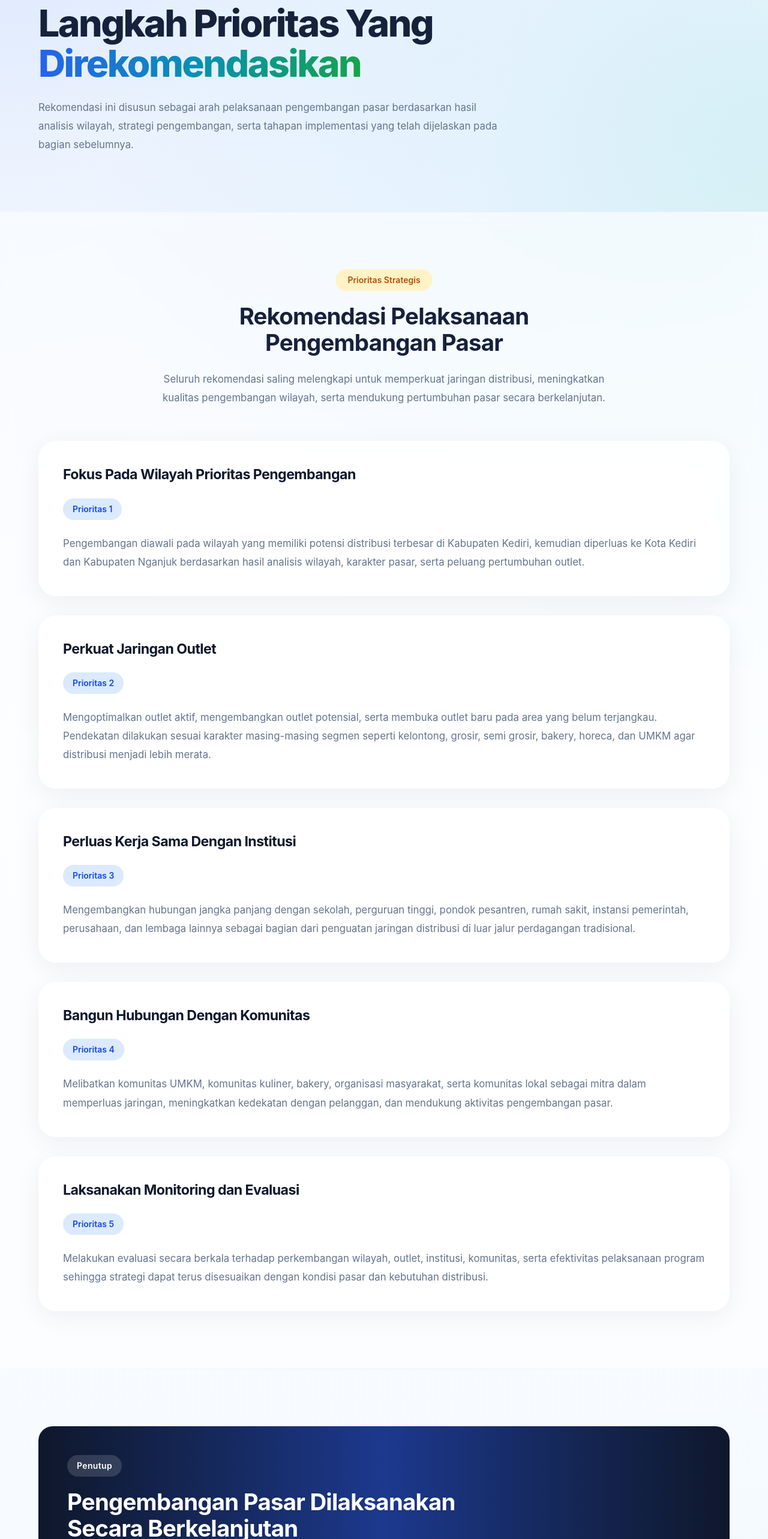
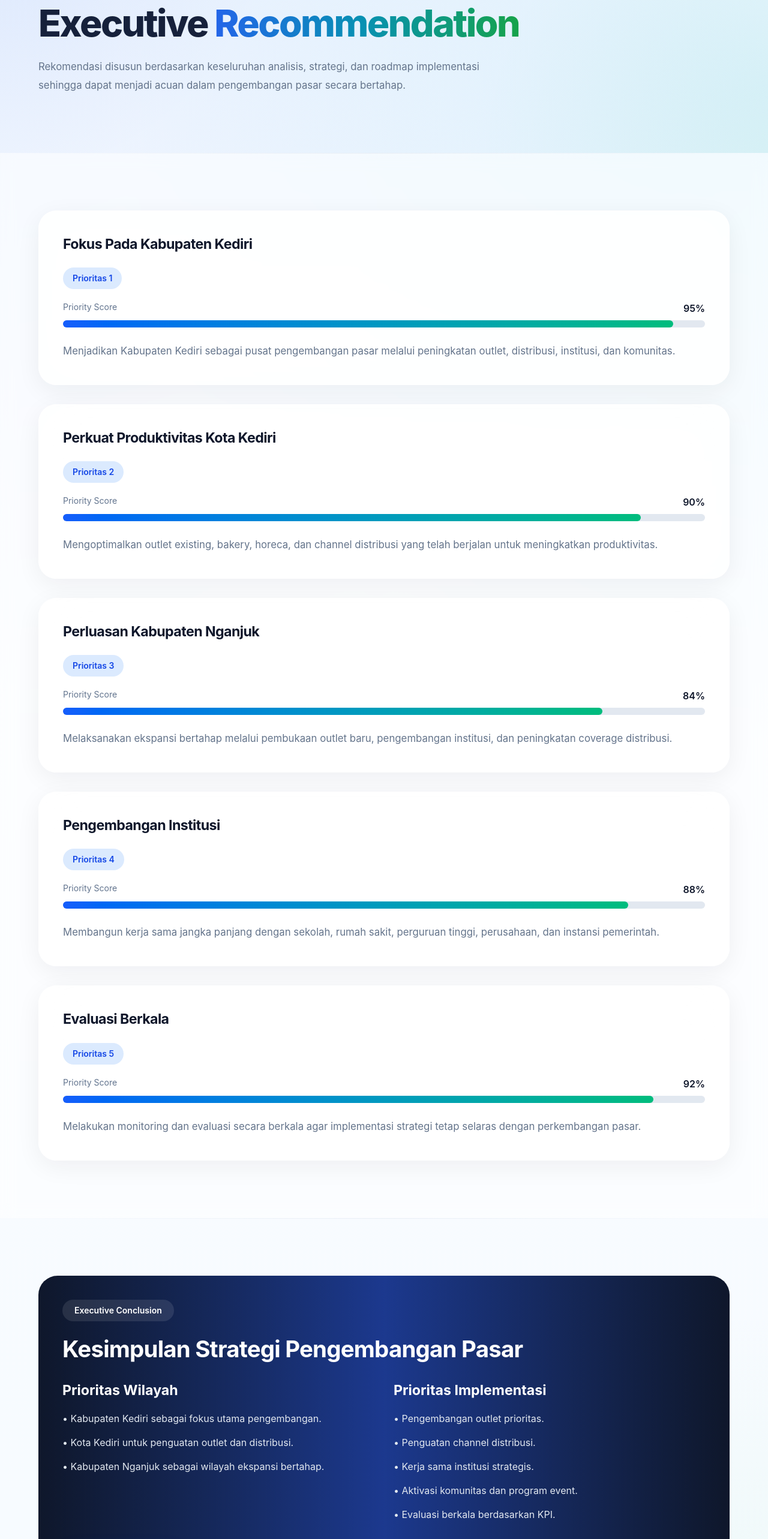
Before and after one commit to dawudsw0491-cell/market-strategy-presentation, a Next.js app: page /rekomendasi in a window 1280 px wide. Shown: the part 234-2800 px from the top of the page at 60% size. Built offline with nearby package versions, Linux system fonts and the light colour scheme.

Commit message:
refactor(recommendation): redesign recommendation into executive dashboard

```diff
--- a/app/rekomendasi/page.tsx
+++ b/app/rekomendasi/page.tsx
@@ -9,35 +9,69 @@ import Section from "@/components/ui/section";
 const recommendations = [
   {
     priority: "Prioritas 1",
-    title: "Fokus Pada Wilayah Prioritas Pengembangan",
+    title: "Fokus Pada Kabupaten Kediri",
+    score: 95,
     description:
-      "Pengembangan diawali pada wilayah yang memiliki potensi distribusi terbesar di Kabupaten Kediri, kemudian diperluas ke Kota Kediri dan Kabupaten Nganjuk berdasarkan hasil analisis wilayah, karakter pasar, serta peluang pertumbuhan outlet.",
+      "Menjadikan Kabupaten Kediri sebagai pusat pengembangan pasar melalui peningkatan outlet, distribusi, institusi, dan komunitas.",
   },
   {
     priority: "Prioritas 2",
-    title: "Perkuat Jaringan Outlet",
+    title: "Perkuat Produktivitas Kota Kediri",
+    score: 90,
     description:
-      "Mengoptimalkan outlet aktif, mengembangkan outlet potensial, serta membuka outlet baru pada area yang belum terjangkau. Pendekatan dilakukan sesuai karakter masing-masing segmen seperti kelontong, grosir, semi grosir, bakery, horeca, dan UMKM agar distribusi menjadi lebih merata.",
+      "Mengoptimalkan outlet existing, bakery, horeca, dan channel distribusi yang telah berjalan untuk meningkatkan produktivitas.",
   },
   {
     priority: "Prioritas 3",
-    title: "Perluas Kerja Sama Dengan Institusi",
+    title: "Perluasan Kabupaten Nganjuk",
+    score: 84,
     description:
-      "Mengembangkan hubungan jangka panjang dengan sekolah, perguruan tinggi, pondok pesantren, rumah sakit, instansi pemerintah, perusahaan, dan lembaga lainnya sebagai bagian dari penguatan jaringan distribusi di luar jalur perdagangan tradisional.",
+      "Melaksanakan ekspansi bertahap melalui pembukaan outlet baru, pengembangan institusi, dan peningkatan coverage distribusi.",
   },
   {
     priority: "Prioritas 4",
-    title: "Bangun Hubungan Dengan Komunitas",
+    title: "Pengembangan Institusi",
+    score: 88,
     description:
-      "Melibatkan komunitas UMKM, komunitas kuliner, bakery, organisasi masyarakat, serta komunitas lokal sebagai mitra dalam memperluas jaringan, meningkatkan kedekatan dengan pelanggan, dan mendukung aktivitas pengembangan pasar.",
+      "Membangun kerja sama jangka panjang dengan sekolah, rumah sakit, perguruan tinggi, perusahaan, dan instansi pemerintah.",
   },
   {
     priority: "Prioritas 5",
-    title: "Laksanakan Monitoring dan Evaluasi",
+    title: "Evaluasi Berkala",
+    score: 92,
     description:
-      "Melakukan evaluasi secara berkala terhadap perkembangan wilayah, outlet, institusi, komunitas, serta efektivitas pelaksanaan program sehingga strategi dapat terus disesuaikan dengan kondisi pasar dan kebutuhan distribusi.",
+      "Melakukan monitoring dan evaluasi secara berkala agar implementasi strategi tetap selaras dengan perkembangan pasar.",
   },
 ];
+
+function Progress({
+  value,
+}: {
+  value: number;
+}) {
+  return (
+    <div className="mt-5">
+      <div className="mb-2 flex justify-between">
+        <span className="text-sm text-slate-500">
+          Priority Score
+        </span>
+
+        <span className="font-semibold text-slate-900">
+          {value}%
+        </span>
+      </div>
+
+      <div className="h-3 rounded-full bg-slate-200">
+        <div
+          className="h-3 rounded-full bg-gradient-to-r from-blue-600 to-emerald-500"
+          style={{
+            width: `${value}%`,
+          }}
+        />
+      </div>
+    </div>
+  );
+}
 
 export default function RekomendasiPage() {
   return (
@@ -45,103 +79,131 @@ export default function RekomendasiPage() {
       <Navbar />
 
       <main>
-        {/* Hero */}
+
         <Section
           background="gradient"
           className="pt-14 lg:pt-20"
         >
           <Container>
+
             <div className="max-w-4xl">
-              <span className="inline-flex rounded-full border border-amber-200 bg-white/80 px-5 py-2 text-sm font-semibold text-amber-700 shadow-sm backdrop-blur">
+
+              <span className="inline-flex rounded-full border border-amber-200 bg-white/80 px-5 py-2 text-sm font-semibold text-amber-700">
                 Rekomendasi Strategis
               </span>
 
-              <h1 className="mt-6 max-w-4xl">
-                Langkah Prioritas Yang
+              <h1 className="mt-6">
+                Executive
                 <span className="gradient-text">
-                  {" "}Direkomendasikan
+                  {" "}Recommendation
                 </span>
               </h1>
 
-              <p className="mt-6 max-w-3xl text-base leading-8 text-slate-600 lg:text-lg">
-                Rekomendasi ini disusun sebagai arah pelaksanaan pengembangan
-                pasar berdasarkan hasil analisis wilayah, strategi
-                pengembangan, serta tahapan implementasi yang telah dijelaskan
-                pada bagian sebelumnya.
+              <p className="mt-6 max-w-3xl text-lg leading-8 text-slate-600">
+                Rekomendasi disusun berdasarkan keseluruhan analisis,
+                strategi, dan roadmap implementasi sehingga dapat menjadi
+                acuan dalam pengembangan pasar secara bertahap.
               </p>
+
             </div>
+
           </Container>
+
         </Section>
 
-        {/* Recommendation List */}
         <Section background="white">
+
           <Container>
-            <div className="mx-auto mb-14 max-w-3xl text-center">
-              <span className="inline-flex rounded-full bg-amber-100 px-5 py-2 text-sm font-semibold text-amber-700">
-                Prioritas Strategis
-              </span>
-
-              <h2 className="mt-5 font-semibold">
-                Rekomendasi Pelaksanaan Pengembangan Pasar
-              </h2>
-
-              <p className="mt-6 text-lg leading-8 text-slate-600">
-                Seluruh rekomendasi saling melengkapi untuk memperkuat jaringan
-                distribusi, meningkatkan kualitas pengembangan wilayah, serta
-                mendukung pertumbuhan pasar secara berkelanjutan.
-              </p>
-            </div>
 
             <div className="grid gap-8">
+
               {recommendations.map((item) => (
+
                 <Card
                   key={item.title}
                   title={item.title}
                 >
-                  <span className="inline-flex rounded-full bg-blue-100 px-4 py-2 text-sm font-semibold text-blue-700">
+
+                  <div className="inline-flex rounded-full bg-blue-100 px-4 py-2 text-sm font-semibold text-blue-700">
                     {item.priority}
-                  </span>
+                  </div>
+
+                  <Progress value={item.score} />
 
                   <p className="mt-6 leading-8 text-slate-600">
                     {item.description}
                   </p>
+
                 </Card>
+
               ))}
+
             </div>
+
           </Container>
+
         </Section>
 
-        {/* Closing */}
         <Section>
+
           <Container>
-            <div className="rounded-3xl bg-gradient-to-r from-slate-900 via-blue-900 to-slate-900 p-8 text-white lg:p-12">
-              <div className="max-w-3xl">
-                <span className="inline-flex rounded-full bg-white/15 px-4 py-2 text-sm font-semibold tracking-wide text-white backdrop-blur">
-                  Penutup
-                </span>
 
-                <h2 className="mt-5 font-semibold text-white">
-                  Pengembangan Pasar Dilaksanakan Secara Berkelanjutan
-                </h2>
+            <div className="rounded-[32px] bg-gradient-to-r from-slate-900 via-blue-900 to-slate-900 p-10 text-white">
 
-                <p className="mt-6 text-lg leading-8 text-slate-200">
-                  Pengembangan pasar merupakan proses yang dilakukan secara
-                  bertahap melalui analisis wilayah, penguatan jaringan outlet,
-                  pengembangan institusi dan komunitas, serta evaluasi yang
-                  berkelanjutan sehingga perusahaan mampu memperluas distribusi
-                  dan membangun pertumbuhan pasar yang lebih kuat di wilayah
-                  Kabupaten Kediri, Kota Kediri, dan Kabupaten Nganjuk.
-                </p>
+              <span className="inline-flex rounded-full bg-white/10 px-5 py-2 text-sm font-semibold">
+                Executive Conclusion
+              </span>
 
-                <div className="mt-10">
-                  <Button href="/">
-                    Kembali ke Beranda
-                  </Button>
+              <h2 className="mt-6 text-white">
+                Kesimpulan Strategi Pengembangan Pasar
+              </h2>
+
+              <div className="mt-8 grid gap-8 lg:grid-cols-2">
+
+                <div>
+
+                  <h3 className="text-xl font-semibold text-white">
+                    Prioritas Wilayah
+                  </h3>
+
+                  <ul className="mt-5 space-y-4 text-slate-200">
+                    <li>• Kabupaten Kediri sebagai fokus utama pengembangan.</li>
+                    <li>• Kota Kediri untuk penguatan outlet dan distribusi.</li>
+                    <li>• Kabupaten Nganjuk sebagai wilayah ekspansi bertahap.</li>
+                  </ul>
+
                 </div>
+
+                <div>
+
+                  <h3 className="text-xl font-semibold text-white">
+                    Prioritas Implementasi
+                  </h3>
+
+                  <ul className="mt-5 space-y-4 text-slate-200">
+                    <li>• Pengembangan outlet prioritas.</li>
+                    <li>• Penguatan channel distribusi.</li>
+                    <li>• Kerja sama institusi strategis.</li>
+                    <li>• Aktivasi komunitas dan program event.</li>
+                    <li>• Evaluasi berkala berdasarkan KPI.</li>
+                  </ul>
+
+                </div>
+
               </div>
+
+              <div className="mt-10">
+                <Button href="/">
+                  Kembali ke Beranda
+                </Button>
+              </div>
+
             </div>
+
           </Container>
+
         </Section>
+
       </main>
 
       <Footer />
```
